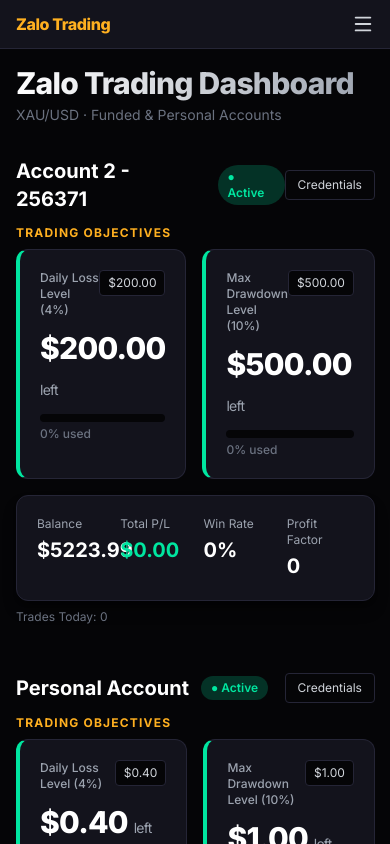
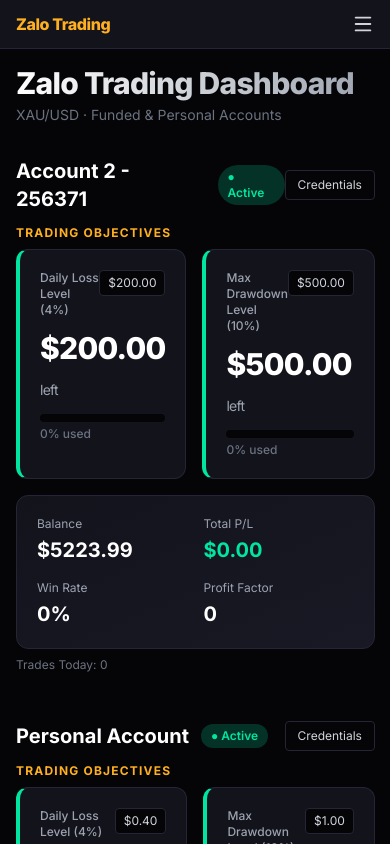
Before and after one commit to Zalokid19/Zalo-Trading-Tracker, a React (Vite) app: page / in a window 390 px wide. Shown: the top 844 px of the page. Built offline with nearby package versions, Linux system fonts and the light colour scheme; no server answers.

Commit message:
Update AccountCard.tsx

```diff
--- a/src/components/AccountCard.tsx
+++ b/src/components/AccountCard.tsx
@@ -86,7 +86,7 @@
         />
       </div>
 
-      <div className="grid grid-cols-4 gap-4 bg-card border border-border rounded-xl shadow-lg shadow-black/40 hover:border-accent/30 transition-colors p-5">
+      <div className="grid grid-cols-2 sm:grid-cols-4 gap-4 bg-gradient-to-br from-card to-cardhover border border-border rounded-xl p-5">
         <div>
           <p className="text-xs text-gray-400 mb-1">Balance</p>
           <p className="text-xl font-bold">{formatMoney(account.balance + totalPnl)}</p>
```
